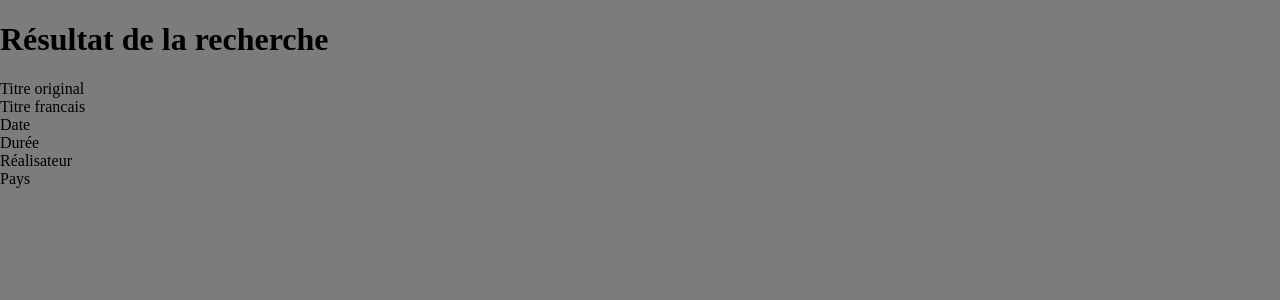
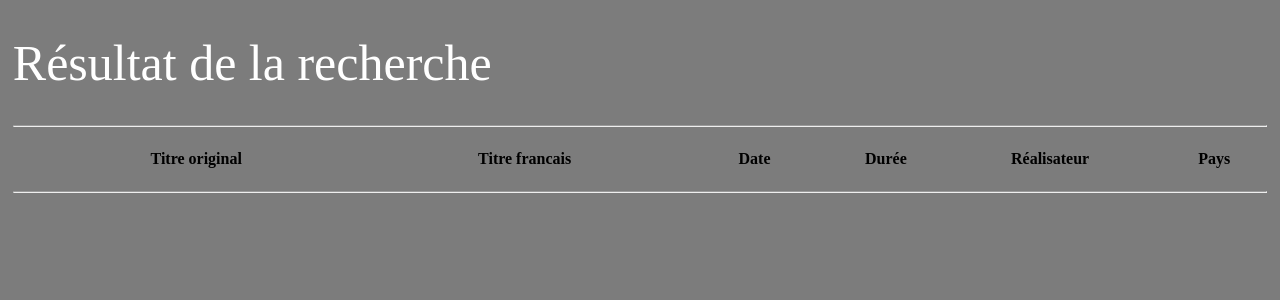
Before and after one commit to MaugrimEP/movie-browser-website, a PHP site: page /display_fast_research.php?keyResearch=1 in a window 1280 px wide. Shown: the part 80-380 px from the top of the page. Run offline with PHP 8.4, Linux system fonts and the light colour scheme; data comes from the database, SQL or seed files in the repository.

Commit message:
Restructuration des HTML+CSS de display_fast_research & display_advanced_research, complétion du CSS pour l'ensemble du site

```diff
--- a/PHP/functions/functions.php
+++ b/PHP/functions/functions.php
@@ -3,26 +3,33 @@ require_once("../data/require_once.php");
 
 function displayFast($res)
 {
-  echo "<div class = 'ligne'><div class = 'titre_o'>Titre original</div> <div class = 'titre_f'>Titre francais</div> <div class = 'date'>Date</div> <div class = 'duree'>Durée</div> <div class = 'realisateur'> Réalisateur </div> <div class = 'pays'>Pays</div></div>\n";
+  echo "<div class = 'ligne'><div id = 'titre_o' class = 'titre_o'>Titre original</div> <div id = 'titre_f' class = 'titre_f'>Titre francais</div> <div id = 'date' class = 'date'>Date</div> <div id = 'duree' class = 'duree'>Durée</div> <div id = 'realisateur' class = 'realisateur'> Réalisateur </div> <div id = 'pays' class = 'pays'>Pays</div></div>\n";
+  echo "<hr>\n";
   foreach($res as $r)
   {
-    echo "<a href='one_movie_one_page.php?idFilm=$r[code_film]'><div class = 'titre_o'> $r[titre_original] </div></a>
-    <a href='one_movie_one_page.php?idFilm=$r[code_film]'><div class = 'titre_f'> $r[titre_francais] </div></a>
-    <td> $r[date] </td>
-    <td> $r[duree] </td>
-    <td> $r[nom]</td>
-    <td> $r[prenom]</td>
-    <td> $r[pays]</td>
-    <td><a href='add_update.php?idFilm=$r[code_film]&action=update'> Modifier</a> </td>
-    <form method='GET' action='display_fast_research.php'>
-    <td><input type='hidden' name='idFilm' value='$r[code_film]'/>
-    <input type='hidden' name='deleting' value='true'/>
-    <input type='hidden' name='keyResearch' value='$_GET[keyResearch]'/>
-    <input type='submit' value='Supprimer'> </td>
-    </form>\n";
-    echo "</tr><hr>\n";
+    echo "<div class = 'ligne ligne_lien'>
+			<a href='one_movie_one_page.php?idFilm=$r[code_film]' class = 'lien_vers_film'>
+				<div class = 'infos'>
+					<div class = 'titre_o'> $r[titre_original] </div>
+					<div class = 'titre_f'> $r[titre_francais] </div>
+					<div class = 'date'> $r[date] </div>
+					<div class = 'duree'> $r[duree] </div>
+					<div class = 'realisateur'> $r[prenom] $r[nom]</div>
+					<div class = 'pays'> $r[pays]</div>
+				</div>
+			</a>
+			<div class = 'modif_delete'>
+				<a href='add_update.php?idFilm=$r[code_film]&action=update'><div class = 'button_modify'></div></a>
+				<form id = 'form_delete' method='GET' action='display_fast_research.php'>
+					<input type='hidden' name='idFilm' value='$r[code_film]'/>
+					<input type='hidden' name='deleting' value='true'/>
+					<input type='hidden' name='keyResearch' value='$_GET[keyResearch]'/>
+					<input class = 'button_delete' type='submit' value=''>
+				</form>
+			</div>
+		</div>
+		<hr>\n";
   }
-  echo "</table>\n";
 }
 
 
--- /dev/null
+++ b/PHP/user_interface/css/display_fast_research.css
@@ -0,0 +1,121 @@
+h1{
+	font : 50px New Century Schoolbook, serif;
+	margin-left : 1%;
+	color : white;
+}
+
+hr{
+	margin-right : 1%;
+	margin-left: 1%;
+	border-width: 1px;
+}
+
+.ligne{
+	display : flex;
+	margin-left : 2em;
+	height :3em;
+	align-items: center;
+}
+
+
+.infos{
+	display : flex;
+	height : 3em;
+}
+
+.titre_o{
+	width : 25em;
+}
+
+.titre_f{
+		width : 25em;
+}
+
+.date{
+	width : 10em;
+}
+
+.duree{
+	width : 10em;
+}
+
+.realisateur{
+	width : 15em;
+}
+
+.pays{
+	width : 10em;
+}
+
+.modif_delete{
+	display : flex;
+	margin-left : 5em;
+}
+
+.lien_vers_film{
+	text-decoration: none;
+	height: 3em;
+}
+
+#titre_o, #date, #titre_f, #duree, #realisateur, #pays{
+	font-weight: bold;
+	color : black;
+}
+
+.titre_f, .titre_o, .date, .duree, .realisateur, .pays{
+	text-align : center;
+	color : #3B3B3B;
+	display : flex;
+	justify-content: center;
+	align-items: center;
+}
+
+
+.lien_vers_film{
+	transition : all 0.3s;
+}
+
+.lien_vers_film:hover{
+	transform: scale(1.05);
+	background : radial-gradient(ellipse closest-side, #B5B5B4 1%, #7C7C7C);
+}
+
+.button_modify{
+	background-color : #5B5B5B;
+  background-image : url(./images/modification.png);
+  background-size: 23px 23px;
+  background-position: center;
+  background-repeat: no-repeat;
+  border : none;
+  border-radius : 100px;
+  color : white;
+  letter-spacing : 1px;
+  height : 2.5em;
+  width : 2.5em;
+  transition : all 0.2s;
+	margin-right: 1em;
+}
+
+.button_delete{
+	background-color : #5B5B5B;
+  background-image : url(./images/supprimer.png);
+  background-size: 20px 20px;
+  background-position: center;
+  background-repeat: no-repeat;
+  border : none;
+  border-radius : 100px;
+  color : white;
+  letter-spacing : 1px;
+  height : 3.2em;
+  width : 3.3em;
+  transition : all 0.2s;
+}
+
+.button_delete:hover, .button_modify:hover{
+	background-color: #B5B5B4;
+	cursor : pointer;
+}
+
+#form_delete{
+	margin : 0px;
+}
--- a/PHP/user_interface/display_fast_research.php
+++ b/PHP/user_interface/display_fast_research.php
@@ -11,12 +11,14 @@ if (isset($_GET['deleting']))
 <html lang="fr">
 <head>
 	<link rel="stylesheet" href="./css/header.css"/>
+	<link rel="stylesheet" href="./css/display_fast_research.css"/>
   <meta charset="utf-8">
   <title>Recherche Rapide</title>
 </head>
 <body>
   <header><?php headerShow();?></header>
   <h1>Résultat de la recherche</h1>
+  <hr>
   <?php
       $res=$co->getFastSearch($_GET['keyResearch']);
       displayFast($res);
```
Also changed, not shown: PHP/user_interface/display_advanced_research.php (+25 -20 lines), PHP/user_interface/css/images/modification.png (added), PHP/user_interface/css/images/supprimer.png (added).
